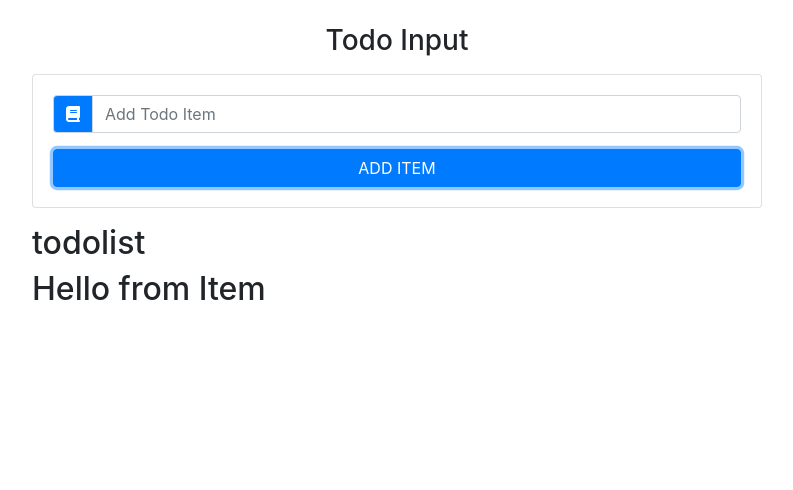
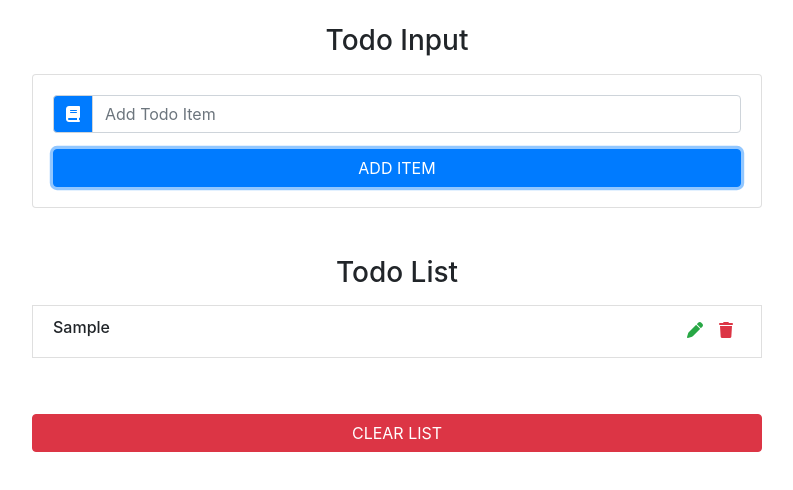
Before and after one commit to jeffansay/reactjs-todo-list, a React (Create React App) app: page / in a window 1280 px wide. Both pictures are taken after typing "Sample" into the empty fields and a click on the button "ADD ITEM". Shown: the top 490 px of the page, without its empty margins (243-1036 px from the left). Built offline with nearby package versions, Linux system fonts and the light colour scheme.

Commit message:
Displaying the Data

```diff
--- a/src/App.js
+++ b/src/App.js
@@ -20,6 +20,7 @@
   handleSubmit = (e) => {
     e.preventDefault()
 
+    if(this.state.item !== ""){
       const newItem = {
         id: this.state.id,
         title: this.state.item
@@ -33,6 +34,10 @@
         id: uuid(),
         editItem: false
       })
+    } else {
+      alert("Please Input something!")
+    }
+
   }
   handleDelete = (id) => {
     console.log(`handle delete ${id}`)
@@ -52,7 +57,7 @@
               <div className="col-10 mx-auto col-md-8 mt-4">
                   <h3 className="text-capitalize text-center">Todo Input</h3>
                   <TodoInput item={this.state.item} handleChange={this.handleChange} handleSubmit={this.handleSubmit} editItem={this.state.editItem}/>
-                  <TodoList items={this.state.item} clearList={this.clearList} handleDelete={this.handleDelete} handleEdit={this.handleEdit}/>
+                  <TodoList items={this.state.items} clearList={this.clearList} handleDelete={this.handleDelete} handleEdit={this.handleEdit}/>
               </div>
           </div>
         </div>
--- a/src/components/TodoItem.js
+++ b/src/components/TodoItem.js
@@ -1,11 +1,22 @@
-import React from 'react';
+import React, { Component } from 'react';
 
-const TodoItem = () => {
-    return (
-        <div>
-            <h2>Hello from Item</h2>
-        </div>
-    );
+class TodoItem extends Component {
+    render() {
+        const {title, handleDelete, handleEdit} = this.props
+        return (
+            <li className="list-group-item text-capitalize d-flex justify-content-between my-2">
+            <h6>{title}</h6>
+            <div className="todo-icon">
+                <span className="mx-2 text-success" onClick={handleEdit}>
+                    <i className="fas fa-pen"></i>
+                </span>
+                <span className="mx-2 text-danger" onClick={handleDelete}>
+                    <i className="fas fa-trash"></i>
+                </span>
+            </div>
+            </li>
+        );
+    }
 }
 
 export default TodoItem;
--- a/src/components/TodoList.js
+++ b/src/components/TodoList.js
@@ -3,11 +3,21 @@
 
 class TodoList extends Component {
     render() {
+        const { items, clearList, handleDelete, handleEdit } = this.props
         return (
-            <div>
-                <h2> todolist</h2>
-                <TodoItem />
-            </div>
+            <ul className="list-group my-5">
+                <h3 className="text-capitalize text-center"> todo list</h3>
+                {items.map(item => {return (
+                                    <TodoItem
+                                            key={item.id}
+                                            title={item.title}
+                                            handleDelete={() => handleDelete(item.id)}
+                                            handleEdit={() => handleEdit(item.id)}/>)
+                                }
+                    )
+                }
+                <button type="button" className="btn btn-danger btn-block text-uppercase mt-5" onClick={clearList}>clear list</button>
+            </ul>
         );
     }
 }
```
Lines whose indentation alone changed are shown as unchanged.
